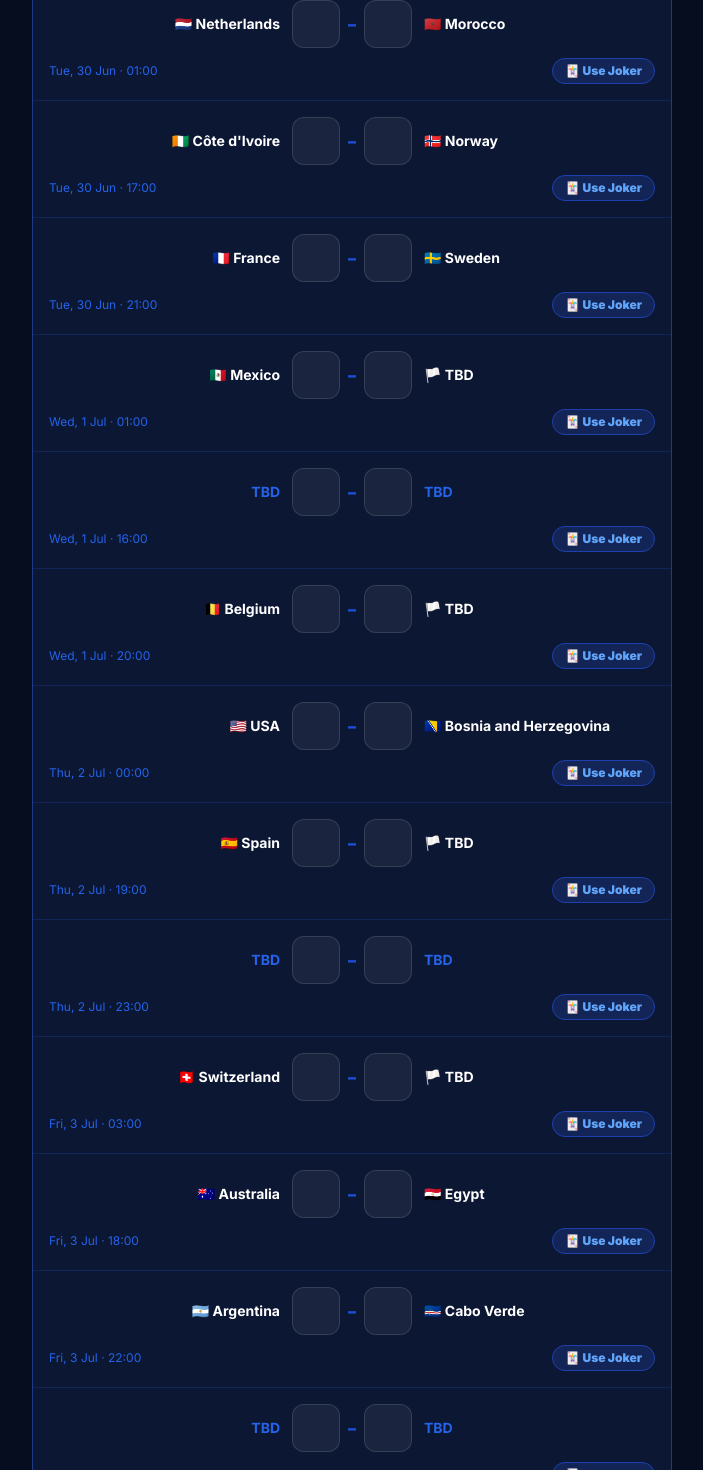
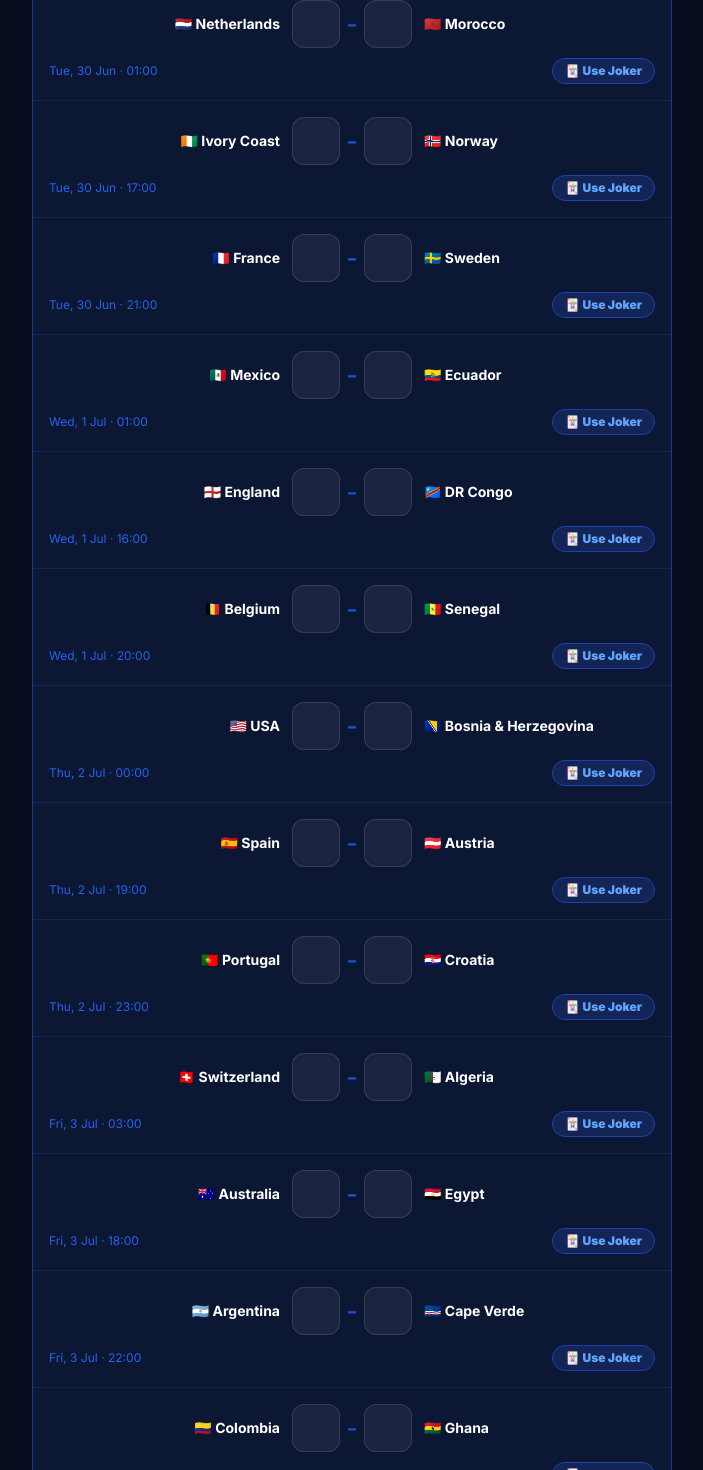
Before and after one commit to melodican/footballpredictor, a React (Vite) app: page /enter-knockout in a window 1280 px wide. Shown: the part 760-2230 px from the top of the page, without its empty margins (288-991 px from the left). Built offline with nearby package versions, Linux system fonts and the light colour scheme; no server answers; the database is empty.

Commit message:
feat: update all R32 fixtures with real teams, add missing flag aliases

```diff
--- a/src/data/fixtures.ts
+++ b/src/data/fixtures.ts
@@ -166,6 +166,9 @@ export const TEAM_FLAGS: Record<string, string> = {
   'New Zealand': '🇳🇿',
   'Spain': '🇪🇸',
   'Cabo Verde': '🇨🇻',
+  'Cape Verde': '🇨🇻',
+  'Ivory Coast': '🇨🇮',
+  'Bosnia & Herzegovina': '🇧🇦',
   'Saudi Arabia': '🇸🇦',
   'Uruguay': '🇺🇾',
   'France': '🇫🇷',
--- a/src/data/knockoutFixtures.ts
+++ b/src/data/knockoutFixtures.ts
@@ -24,19 +24,19 @@ export const R32_FIXTURES: KnockoutFixture[] = [
   { id: 'KO_R32_2',  round: 'R32', matchNumber: 2,  homeTeam: 'France',               awayTeam: 'Sweden',                date: '2026-06-30', kickoffUtc: '2026-06-30T21:00:00Z', feedsInto: 'KO_R16_1', bracketSide: 'L', bracketSlot: 2 },
   { id: 'KO_R32_3',  round: 'R32', matchNumber: 3,  homeTeam: 'South Africa',         awayTeam: 'Canada',                date: '2026-06-28', kickoffUtc: '2026-06-28T19:00:00Z', feedsInto: 'KO_R16_2', bracketSide: 'L', bracketSlot: 3 },
   { id: 'KO_R32_4',  round: 'R32', matchNumber: 4,  homeTeam: 'Netherlands',          awayTeam: 'Morocco',               date: '2026-06-30', kickoffUtc: '2026-06-30T01:00:00Z', feedsInto: 'KO_R16_2', bracketSide: 'L', bracketSlot: 4 },
-  { id: 'KO_R32_5',  round: 'R32', matchNumber: 5,  homeTeam: 'TBD',                  awayTeam: 'TBD',                   date: '2026-07-01', kickoffUtc: '2026-07-01T16:00:00Z', feedsInto: 'KO_R16_3', bracketSide: 'L', bracketSlot: 5 },
-  { id: 'KO_R32_6',  round: 'R32', matchNumber: 6,  homeTeam: 'Spain',                awayTeam: 'TBD',                   date: '2026-07-02', kickoffUtc: '2026-07-02T19:00:00Z', feedsInto: 'KO_R16_3', bracketSide: 'L', bracketSlot: 6 },
-  { id: 'KO_R32_7',  round: 'R32', matchNumber: 7,  homeTeam: 'USA',                  awayTeam: 'Bosnia and Herzegovina', date: '2026-07-02', kickoffUtc: '2026-07-02T00:00:00Z', feedsInto: 'KO_R16_4', bracketSide: 'L', bracketSlot: 7 },
-  { id: 'KO_R32_8',  round: 'R32', matchNumber: 8,  homeTeam: 'Belgium',              awayTeam: 'TBD',                   date: '2026-07-01', kickoffUtc: '2026-07-01T20:00:00Z', feedsInto: 'KO_R16_4', bracketSide: 'L', bracketSlot: 8 },
+  { id: 'KO_R32_5',  round: 'R32', matchNumber: 5,  homeTeam: 'England',              awayTeam: 'DR Congo',              date: '2026-07-01', kickoffUtc: '2026-07-01T16:00:00Z', feedsInto: 'KO_R16_3', bracketSide: 'L', bracketSlot: 5 },
+  { id: 'KO_R32_6',  round: 'R32', matchNumber: 6,  homeTeam: 'Spain',                awayTeam: 'Austria',               date: '2026-07-02', kickoffUtc: '2026-07-02T19:00:00Z', feedsInto: 'KO_R16_3', bracketSide: 'L', bracketSlot: 6 },
+  { id: 'KO_R32_7',  round: 'R32', matchNumber: 7,  homeTeam: 'USA',                  awayTeam: 'Bosnia & Herzegovina',  date: '2026-07-02', kickoffUtc: '2026-07-02T00:00:00Z', feedsInto: 'KO_R16_4', bracketSide: 'L', bracketSlot: 7 },
+  { id: 'KO_R32_8',  round: 'R32', matchNumber: 8,  homeTeam: 'Belgium',              awayTeam: 'Senegal',               date: '2026-07-01', kickoffUtc: '2026-07-01T20:00:00Z', feedsInto: 'KO_R16_4', bracketSide: 'L', bracketSlot: 8 },
   // Right half of bracket (slots 1-8)
   { id: 'KO_R32_9',  round: 'R32', matchNumber: 9,  homeTeam: 'Brazil',               awayTeam: 'Japan',                 date: '2026-06-29', kickoffUtc: '2026-06-29T17:00:00Z', feedsInto: 'KO_R16_5', bracketSide: 'R', bracketSlot: 1 },
-  { id: 'KO_R32_10', round: 'R32', matchNumber: 10, homeTeam: "Côte d'Ivoire",        awayTeam: 'Norway',                date: '2026-06-30', kickoffUtc: '2026-06-30T17:00:00Z', feedsInto: 'KO_R16_5', bracketSide: 'R', bracketSlot: 2 },
-  { id: 'KO_R32_11', round: 'R32', matchNumber: 11, homeTeam: 'Mexico',               awayTeam: 'TBD',                   date: '2026-07-01', kickoffUtc: '2026-07-01T01:00:00Z', feedsInto: 'KO_R16_6', bracketSide: 'R', bracketSlot: 3 },
-  { id: 'KO_R32_12', round: 'R32', matchNumber: 12, homeTeam: 'TBD',                  awayTeam: 'TBD',                   date: '2026-07-03', kickoffUtc: '2026-07-02T23:00:00Z', feedsInto: 'KO_R16_6', bracketSide: 'R', bracketSlot: 4 },
-  { id: 'KO_R32_13', round: 'R32', matchNumber: 13, homeTeam: 'Argentina',            awayTeam: 'Cabo Verde',            date: '2026-07-04', kickoffUtc: '2026-07-03T22:00:00Z', feedsInto: 'KO_R16_7', bracketSide: 'R', bracketSlot: 5 },
+  { id: 'KO_R32_10', round: 'R32', matchNumber: 10, homeTeam: 'Ivory Coast',           awayTeam: 'Norway',                date: '2026-06-30', kickoffUtc: '2026-06-30T17:00:00Z', feedsInto: 'KO_R16_5', bracketSide: 'R', bracketSlot: 2 },
+  { id: 'KO_R32_11', round: 'R32', matchNumber: 11, homeTeam: 'Mexico',               awayTeam: 'Ecuador',               date: '2026-07-01', kickoffUtc: '2026-07-01T01:00:00Z', feedsInto: 'KO_R16_6', bracketSide: 'R', bracketSlot: 3 },
+  { id: 'KO_R32_12', round: 'R32', matchNumber: 12, homeTeam: 'Portugal',             awayTeam: 'Croatia',               date: '2026-07-02', kickoffUtc: '2026-07-02T23:00:00Z', feedsInto: 'KO_R16_6', bracketSide: 'R', bracketSlot: 4 },
+  { id: 'KO_R32_13', round: 'R32', matchNumber: 13, homeTeam: 'Argentina',            awayTeam: 'Cape Verde',            date: '2026-07-03', kickoffUtc: '2026-07-03T22:00:00Z', feedsInto: 'KO_R16_7', bracketSide: 'R', bracketSlot: 5 },
   { id: 'KO_R32_14', round: 'R32', matchNumber: 14, homeTeam: 'Australia',            awayTeam: 'Egypt',                 date: '2026-07-03', kickoffUtc: '2026-07-03T18:00:00Z', feedsInto: 'KO_R16_7', bracketSide: 'R', bracketSlot: 6 },
-  { id: 'KO_R32_15', round: 'R32', matchNumber: 15, homeTeam: 'Switzerland',          awayTeam: 'TBD',                   date: '2026-07-03', kickoffUtc: '2026-07-03T03:00:00Z', feedsInto: 'KO_R16_8', bracketSide: 'R', bracketSlot: 7 },
-  { id: 'KO_R32_16', round: 'R32', matchNumber: 16, homeTeam: 'TBD',                  awayTeam: 'TBD',                   date: '2026-07-04', kickoffUtc: '2026-07-04T01:30:00Z', feedsInto: 'KO_R16_8', bracketSide: 'R', bracketSlot: 8 },
+  { id: 'KO_R32_15', round: 'R32', matchNumber: 15, homeTeam: 'Switzerland',          awayTeam: 'Algeria',               date: '2026-07-03', kickoffUtc: '2026-07-03T03:00:00Z', feedsInto: 'KO_R16_8', bracketSide: 'R', bracketSlot: 7 },
+  { id: 'KO_R32_16', round: 'R32', matchNumber: 16, homeTeam: 'Colombia',             awayTeam: 'Ghana',                 date: '2026-07-04', kickoffUtc: '2026-07-04T01:30:00Z', feedsInto: 'KO_R16_8', bracketSide: 'R', bracketSlot: 8 },
 ]
 
 export const R16_FIXTURES: KnockoutFixture[] = [
```
